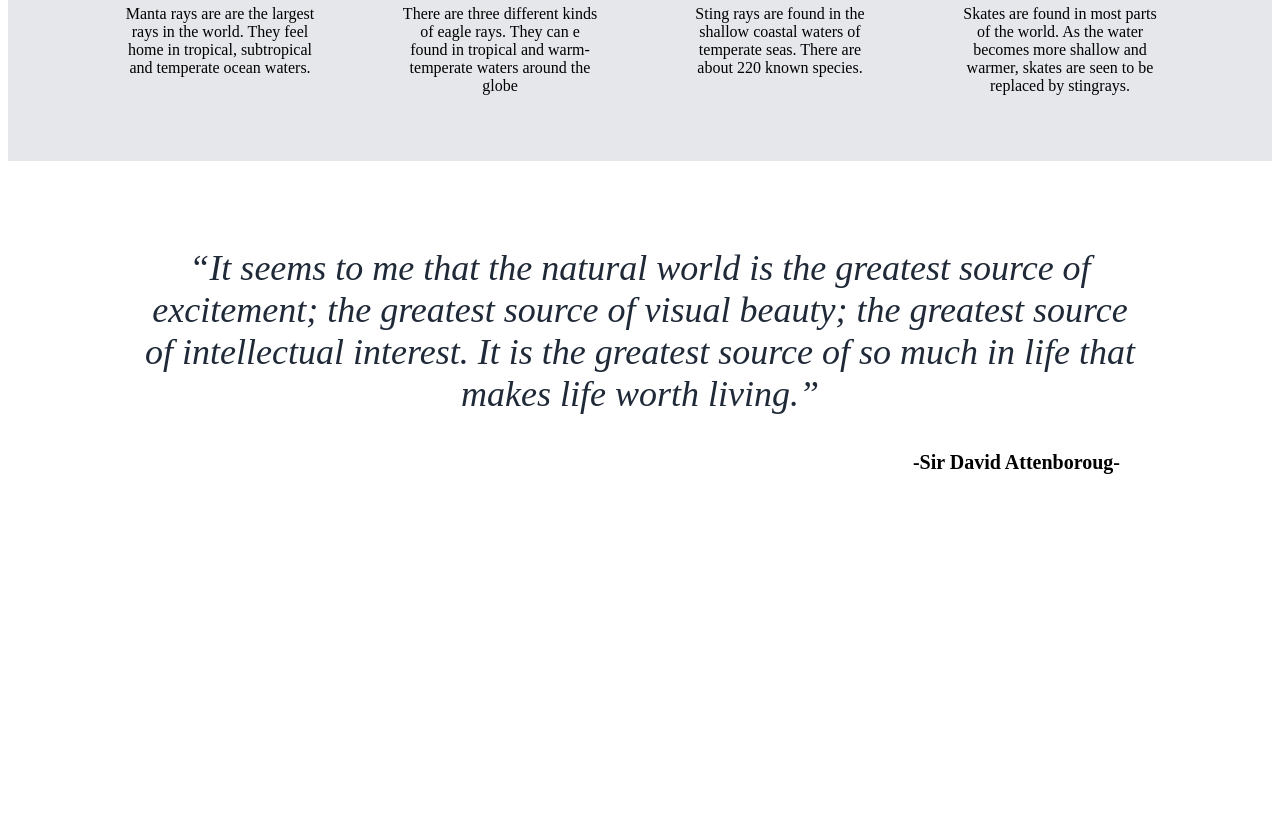
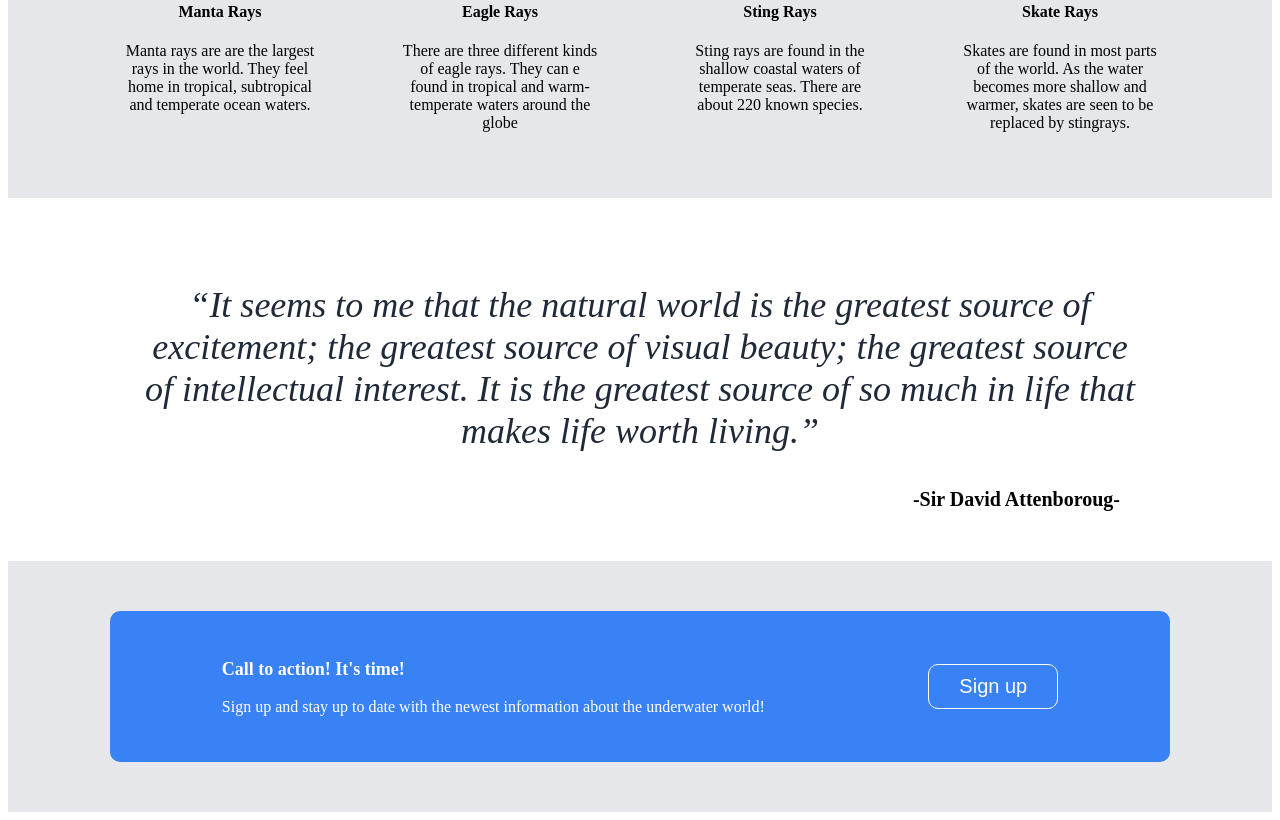
Before and after one commit to FlyingMoe91/odin-landing-page, a plain HTML site: page index.html in a window 1280 px wide. Shown: the part 968-1788 px from the top of the page. Before the commit the page ends 1520 px from the top, so only its background shows below. Drawn offline with Linux system fonts and the light colour scheme.

Commit message:
ADD index.html styles.css

```diff
--- a/index.html
+++ b/index.html
@@ -21,7 +21,7 @@
     <div class="head-main">
       <div class="main">
         <h1>Let's talk about rays!</h1>
-        <p>There are many different kind of rays. Here you can get a quick overview of the different types</p>
+        <p>There are many different kind of rays. Here you can get a quick overview of the different types.<br><br>You want us to keep you updated? <br>Sign up for the newsletter.</p>
         <button type="button" class="button">Sign up</button>
       </div>
       <img class="ray-main" src="images/ray-main.png" alt="manta-ray black/white" >
@@ -52,11 +52,20 @@
       </div>
     </div>
   </section>
-  <section >
-    <div class="quotes">
+  <section class="">
+    <div class="quote">
       <p>“It seems to me that the natural world is the greatest source of excitement; the greatest source of visual beauty; the greatest source of intellectual interest. It is the greatest source of so much in life that makes life worth living.”</p>
       <p>-Sir David Attenboroug-</p>
     </div>
   </section>
+  <section class="sign-up">
+    <div class="blue">
+      <div>
+        <p>Call to action! It's time!</p>
+        <p>Sign up and stay up to date with the newest information about the underwater world!</p>
+      </div>
+      <button type="button" class="button">Sign up</button>
+    </div>
+  </section>
 </body>
 </html>
--- a/styles.css
+++ b/styles.css
@@ -48,7 +48,7 @@ a {
   color: #E5E7EB;
 }
 
-.main button {
+.button {
   padding: 10px 30px;
   background-color: #3882F6;
   color: white;
@@ -87,6 +87,10 @@ a {
 
 .quotes {
   padding: 50px;
+}
+
+.quote {
+  padding: 50px;
   max-width: 1000px;
   text-align: center;
   margin-left: auto;
@@ -94,16 +98,40 @@ a {
 
 }
 
-.quotes p:first-child {
+.quote p:first-child {
   font-size: 36px;
   font-style: italic;
   color: #1F2937;
 }
 
-.quotes p:last-child {
+.quote p:last-child {
   font-weight: bold;
   font-size: 20px;
   text-align: end;
   margin-right: 20px;
+  margin-bottom: 0px;
+}
+
+.sign-up {
+  background-color: #E5E7EB;
+  padding: 50px 50px;
+}
+
+.blue {
+  display: flex;
+  justify-content: space-around;
+  align-items: center;
+  background-color: #3882F6;
+  color: white;
+  padding: 30px;
+  border-radius: 10px;
+  max-width: 1000px;
+  margin-left: auto;
+  margin-right: auto;
 
 }
+
+.blue p:first-child {
+  font-size: 18px;
+  font-weight: bolder;
+}
```
